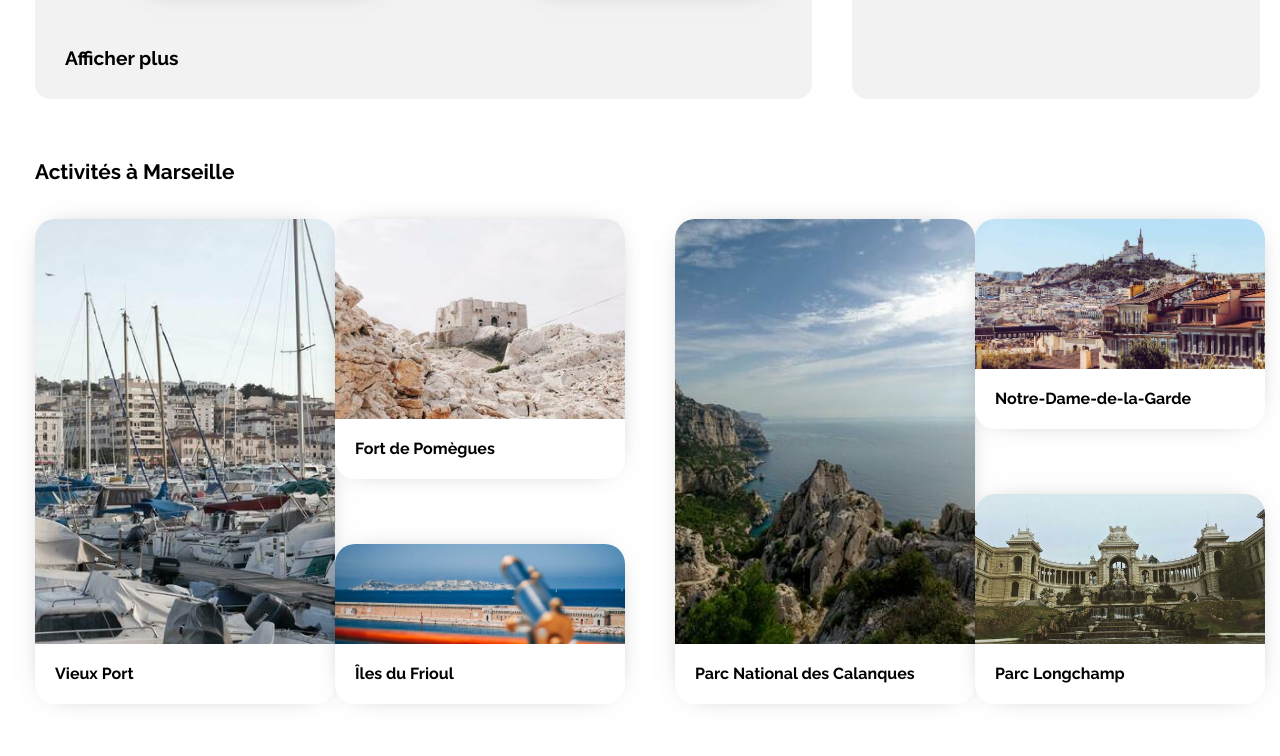
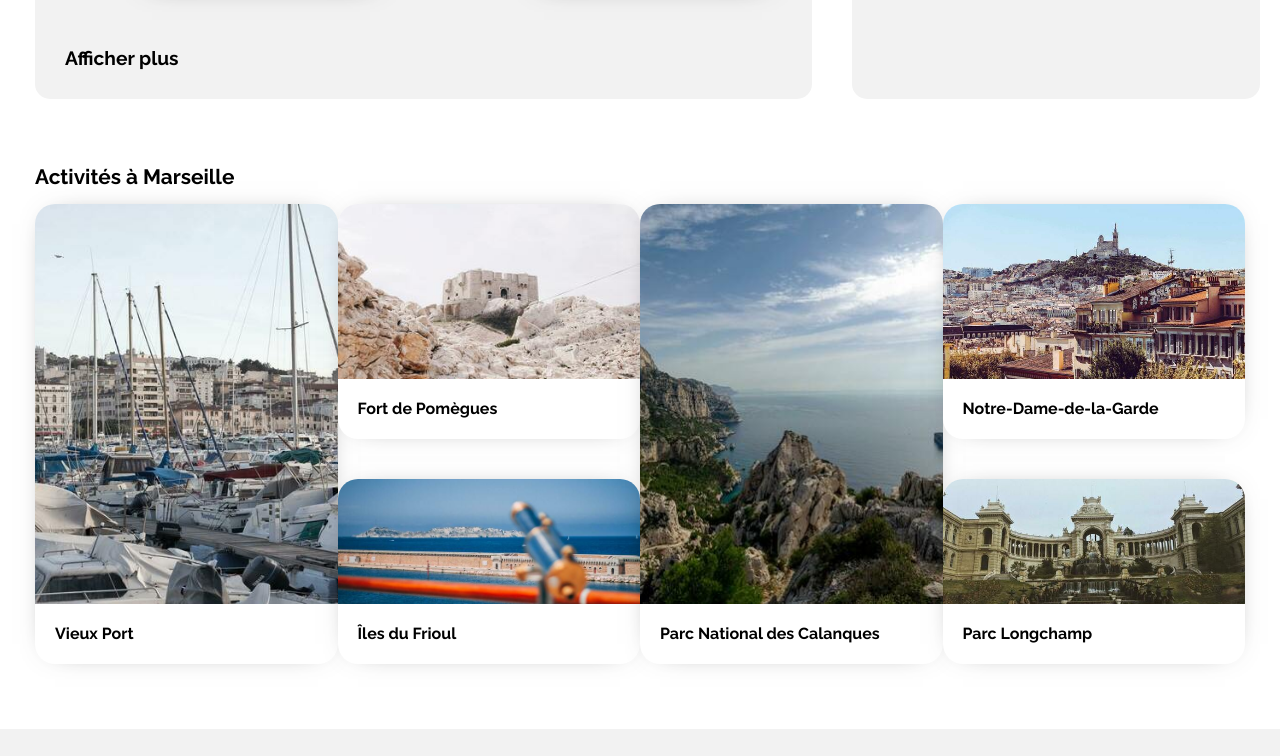
Before and after one commit to Soca-OC/SampaioOceane_2_07042021, a plain HTML site: page index.html in a window 1280 px wide. Shown: the part 1205-1961 px from the top of the page. Drawn offline with Linux system fonts and the light colour scheme.

Commit message:
Modification activites

```diff
--- a/index.html
+++ b/index.html
@@ -35,7 +35,7 @@
                 <span>Rechercher</span>
             </form>
             <div>
-            <h4>Filtres</h4>
+            <div id="titre-filtre">Filtres</div>
 <!--Liste filtres-->
             <ul>
                 <li>
@@ -234,15 +234,14 @@
 <!--Section Activités dans la ville choisit-->
         <section id="activites">
             <h2>Activités à Marseille</h2>
-            <div>
-                <div>
+            <div id="container">
                 <article>
                     <a href="">
                         <img src="images/activites/vieux-port.jpg" alt="Vieux Port"/>
                         <h3>Vieux Port</h3>
                     </a>
                 </article>
-                    <div>
+                <div class="container-deux-sections">
                     <article>
                         <a href="">
                             <img src="images/activites/fort-de-pomegues.jpg" alt="Fort de Pomègues"/>
@@ -256,15 +255,13 @@
                         </a>
                     </article>
                 </div>
-                </div>
-                <div>
                 <article>
                     <a href="">
                         <img src="images/activites/parc-national-des-calanques.jpg" alt="Parc National des Calanques"/>
                         <h3>Parc National des Calanques</h3>
                     </a>
                 </article>
-                    <div>
+                <div class="container-deux-sections">
                     <article>
                         <a href="">
                             <img src="images/activites/notre-dame-de-la-garde.jpg" alt="Notre-Dame-de-la-Garde"/>
@@ -279,8 +276,6 @@
                     </article>
                 </div>
             </div>
-            </div>
-
         </section>
         <footer>
             <article>
--- a/style.css
+++ b/style.css
@@ -22,7 +22,7 @@ body {
     font-family:"Raleway-Medium",sans-serif;
 }
 /* Utilise Raleway-Bold */
-h1,h2,h3,h4,b,header>a,section#recherche>form>input,section#recherche>div>ul>li>a>span,section#hebergements>a{
+h1,h2,h3,h4,#titre-filtre,b,header>a,section#recherche>form>input,section#recherche>div>ul>li>a>span,section#hebergements>a{
     font-family: "Raleway-Bold";
 }
 /* fin fonts */
@@ -40,7 +40,7 @@ h3{
     font-size: 1em;
     margin:0;
 }
-h4{
+h4,#titre-filtre{
     font-size: 1.2em;
     margin: 0;
     padding: 10px 0;
@@ -252,7 +252,7 @@ aside>article>a>div>p{
 /**** fin aside ****/
 
 /**** Hebergement & Activités ****/
-div#hebergement-general>section#hebergements>div>article, section#activites>div>div>article, section#activites>div>div>div>article, aside>article{
+div#hebergement-general>section#hebergements>div>article, section#activites>div#container>article, section#activites>div#container>div.container-deux-sections>article, aside>article{
     background-color: white;
     border-radius: 20px;
     box-shadow: 0px 0px 29px -20px rgba(0,0,0,0.75);
@@ -261,13 +261,13 @@ div#hebergement-general>section#hebergements>div>article, aside>article{
     margin: 5px 0;
     padding: 3px;
 }
-div#hebergement-general>section#hebergements>div>article>a, section#activites>div>div>article>a,section#activites>div>div>div>article>a{
+div#hebergement-general>section#hebergements>div>article>a, section#activites>div#container>article>a,section#activites>div#container>div.container-deux-sections>article>a{
     display: flex;
     flex-direction: column;
     text-decoration: none;
     color: black;
 }
-div#hebergement-general>section#hebergements>div>article>a>img, section#activites>div>div>article>a>img, section#activites>div>div>div>article>a>img{
+div#hebergement-general>section#hebergements>div>article>a>img, section#activites>div#container>article>a>img, section#activites>div#container>div.container-deux-sections>article>a>img{
     height: 125px;
     border-radius: 20px 20px 0 0;
     object-fit: cover;
@@ -290,11 +290,11 @@ div#hebergement-general>section#hebergements>a{
 }
 /**** fin hebergements ****/
 /**** Activites ****/
-section#activites > div > div > article, section#activites > div > div > div > article{
+section#activites > div#container > article, section#activites > div#container > div.container-deux-sections > article{
     padding: 0;
     margin: 30px 0;
 }
-section#activites> div > div > article > a > h3, section#activites> div > div > div > article > a > h3{
+section#activites> div#container > article > a > h3, section#activites> div#container > div.container-deux-sections > article > a > h3{
     padding: 20px;
 }
 
@@ -401,7 +401,7 @@ section#recherche > div{
     display: flex;
     align-items: center;
 }
-section#recherche > div > h4{
+section#recherche > div > div#titre-filtre{
     margin: 0 15px;
     font-size: 1.1em;
 
@@ -505,61 +505,38 @@ div#hebergement-general > section#hebergements > div > article > a > div {
 }
 /**** fin hebergements ****/
 /**** Activites ****/
-#activites{
-    margin: 60px 30px 40px 35px;
-    padding: 0;
-    align-content: flex-end;
+section#activites{
+    padding: 30px 0;
+    margin: 35px;
 }
-section#activites > div {
+section#activites > div#container {
     display: flex;
+    flex-direction: row;
+    justify-content: space-between;
+    align-items: flex-start;
 }
-section#activites > div > div {
-    display: flex;
-    width: 50%;
-    justify-content: space-between;
-    margin-right: 25px;
-}
-section#activites > div > div > article{
-    width: 300px;
-}
-
-section#activites > div > div > article, section#activites > div > div > div > article{
-    margin-top: 20px;
-    margin-bottom: 45px;
-}
-section#activites > div > div > article > a > img{
-    height:425px;
-}
-
-section#activites > div > div > div{
-    display: flex;
-    flex-direction: column;
-    justify-content: space-between;
-    align-items: end;
-}
-section#activites > div > div > div > article {
-    flex: 1;
-    width: 290px;
-}
-section#activites > div > div > div > article:nth-child(1) > a > img{
-    height: 200px;
-}
-section#activites > div > div > div > article:nth-child(2) > a > img{
-    height: 100px;
+section#activites > div#container > article:nth-child(3){
 
 }
-section#activites > div > div:nth-child(2) > div > article > a > img{
-    height: 150px;
+section#activites > div#container > div.container-deux-sections > article:nth-child(1) > a > img{
+    height: 175px;
 }
-section#activites > div > div:nth-child(2) > div{
-    margin-right: 0px;
+section#activites > div#container > div.container-deux-sections > article:nth-child(1){
+    margin-bottom: 40px;
 }
-section#activites > div > div:nth-child(2){
-    justify-content: space-between;
-    margin-left: 25px;
-    margin-right: 0;
+section#activites > div#container > article{
+    width: 25%;
 }
-section#activites > div > div > article > a > h3, section#activites > div > div > div > article > a > h3{
+section#activites > div#container > div.container-deux-sections{
+    width: 25%;
+}
+section#activites > div#container > article,section#activites > div#container > div.container-deux-sections > article  {
+    margin: 0;
+}
+section#activites > div#container > article > a >img{
+    height: 400px;
+}
+section#activites > div#container > article > a > h3, section#activites > div#container > div.container-deux-sections > article > a > h3{
     height: 20px;
 }
 /**** footer ****/
```
Lines whose indentation alone changed are shown as unchanged.
